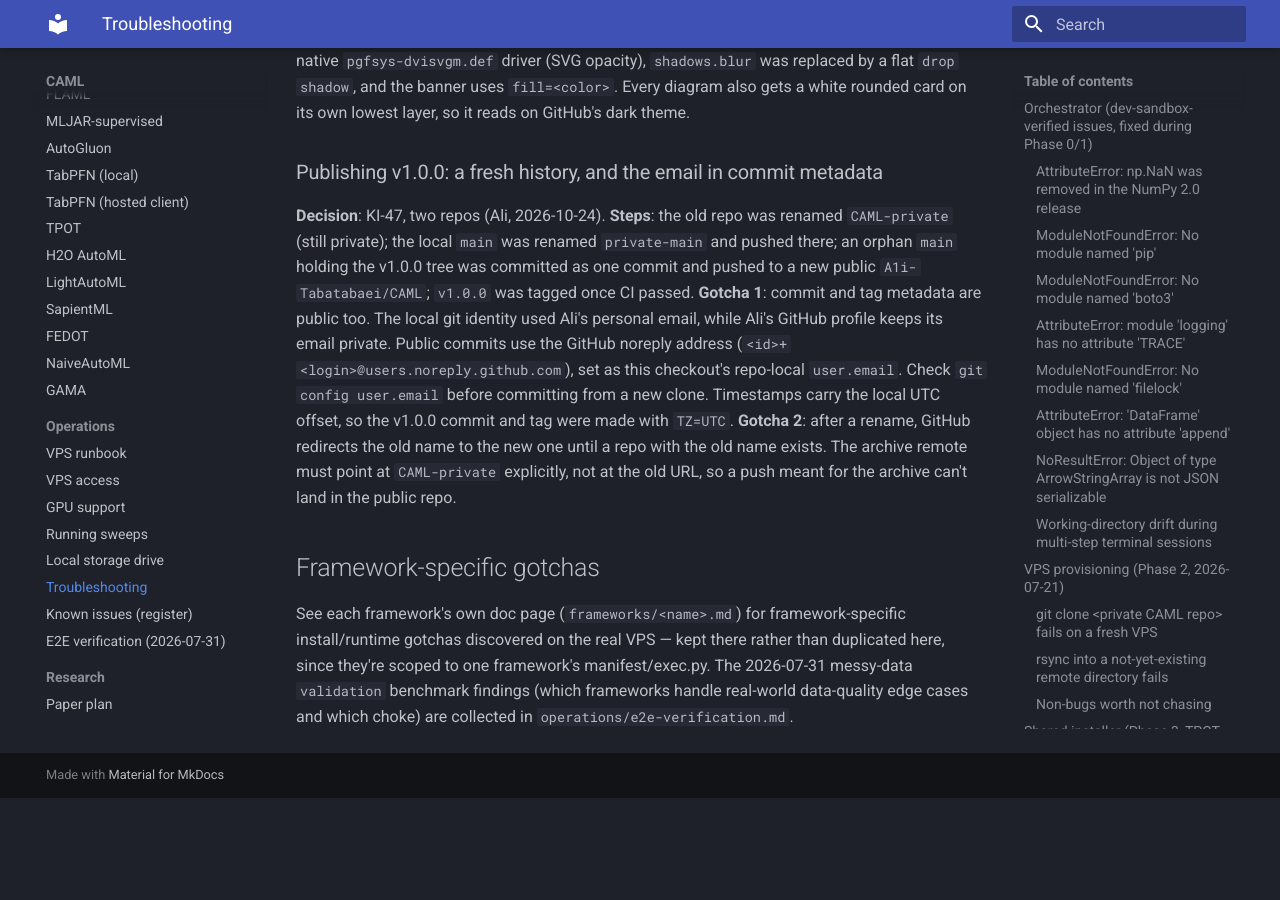
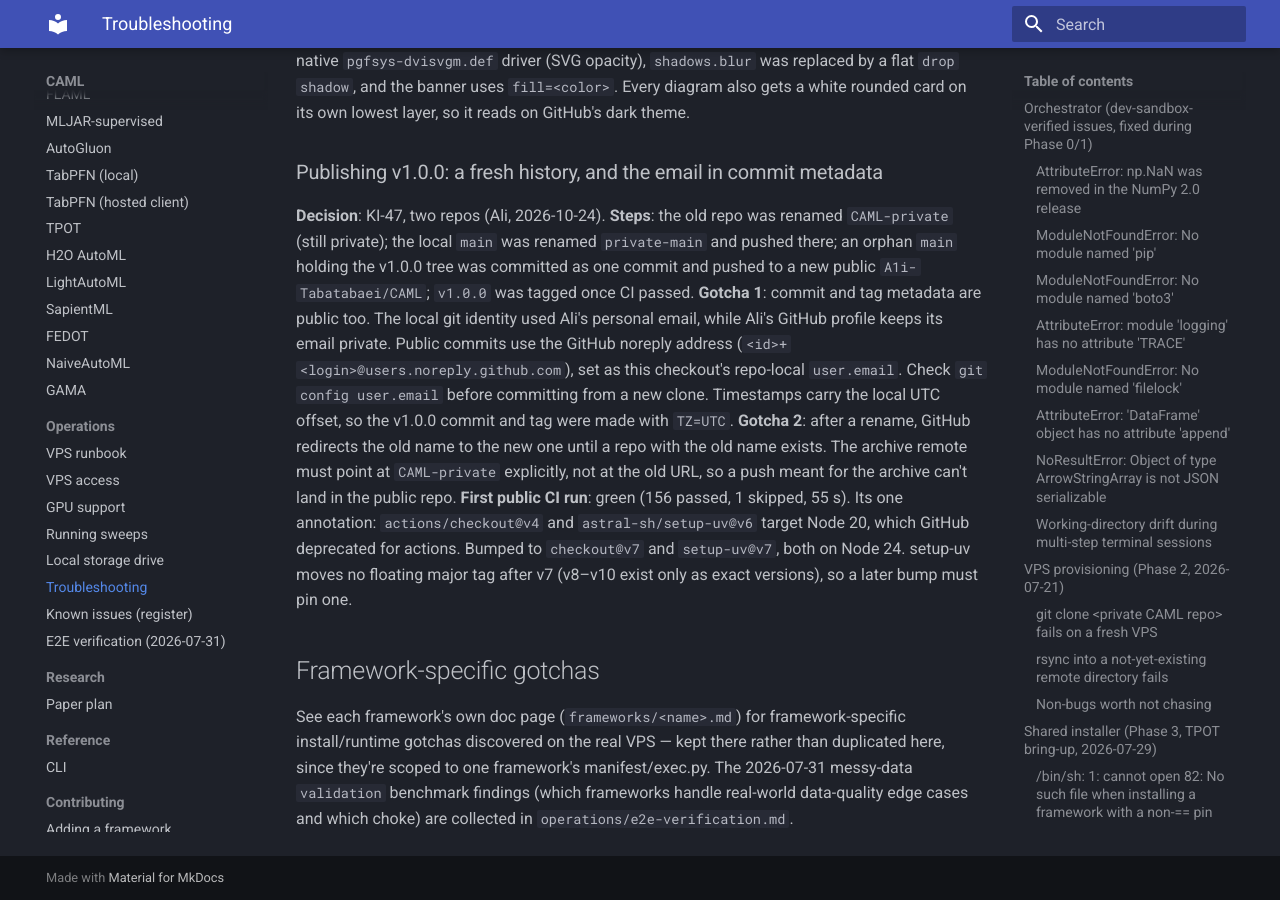
Before and after one commit to A1i-Tabatabaei/CAML, an MkDocs documentation site: the page built from docs/operations/troubleshooting.md, in a window 1280 px wide and 900 px high, scrolled down 12667 px. Built offline with MkDocs 1.6.1 and Material for MkDocs 9.7.7, drawn with Linux system fonts in a browser that asks for light colours; before the commit the page ends 13465 px from its top, so only the background shows below that.

Commit message:
CI on Node 24 actions; record the v1.0.0 publication
Bump actions/checkout v4 -> v7 and astral-sh/setup-uv v6 -> v7, which
silences the first CI run's Node 20 deprecation warning. Record the
release, the first CI result and the publish procedure in STATUS,
CLAUDE.md, CHANGELOG and troubleshooting.

Co-Authored-By: Claude Opus 5.5 <noreply@anthropic.com>

```diff
--- a/docs/operations/troubleshooting.md
+++ b/docs/operations/troubleshooting.md
@@ -618,6 +618,11 @@ commit and tag were made with `TZ=UTC`.
 until a repo with the old name exists. The archive remote must point at
 `CAML-private` explicitly, not at the old URL, so a push meant for the
 archive can't land in the public repo.
+**First public CI run**: green (156 passed, 1 skipped, 55 s). Its one
+annotation: `actions/checkout@v4` and `astral-sh/setup-uv@v6` target Node 20,
+which GitHub deprecated for actions. Bumped to `checkout@v7` and
+`setup-uv@v7`, both on Node 24. setup-uv moves no floating major tag after
+v7 (v8–v10 exist only as exact versions), so a later bump must pin one.
 
 ## Framework-specific gotchas
 
```
Also changed, not shown: CHANGELOG.md (+8 -0 lines), CLAUDE.md (+3 -2 lines), STATUS.md (+5 -2 lines), 1 other file.
